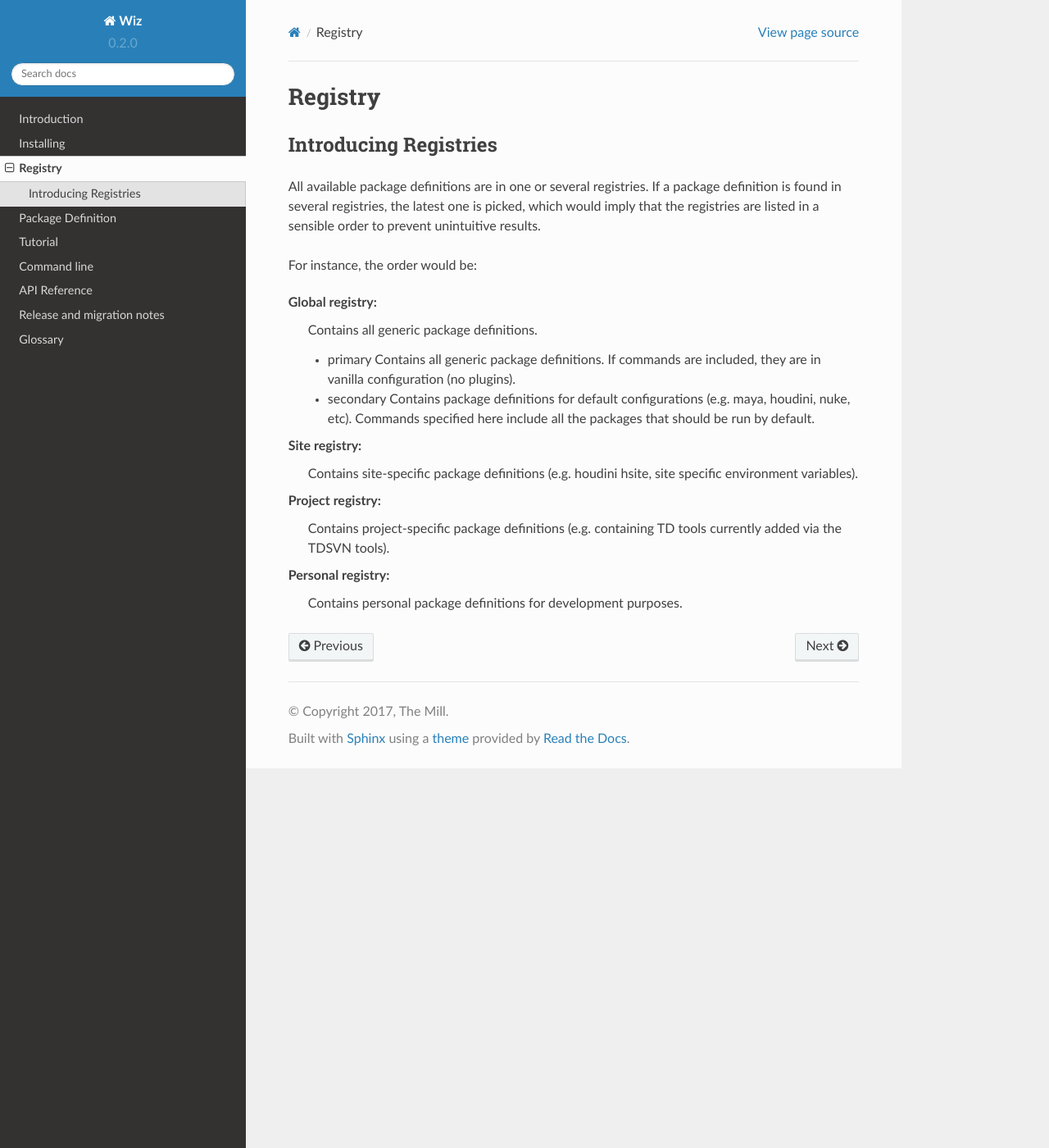
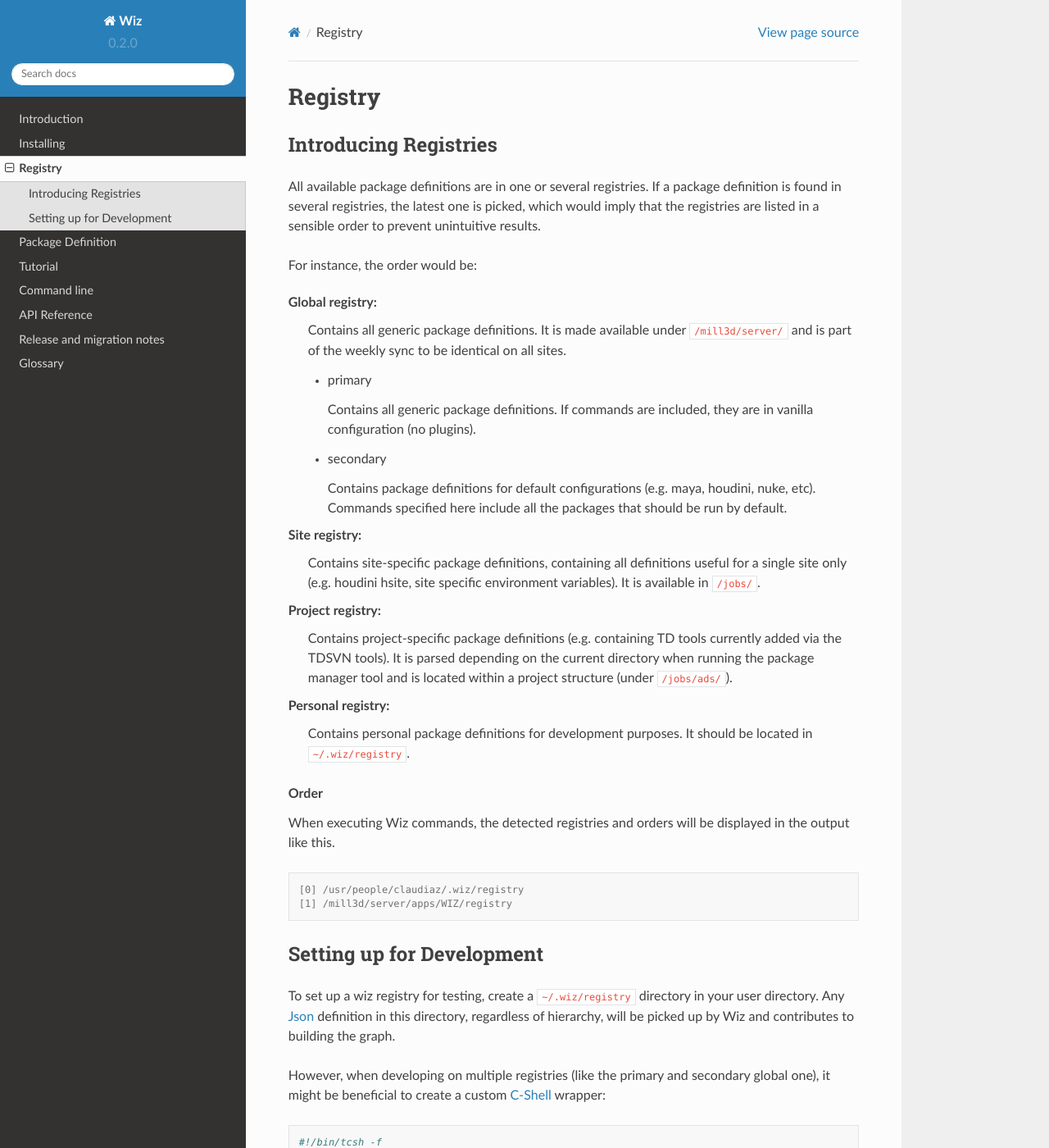
Before and after one commit to themill/wiz, a Sphinx documentation site: the page built from doc/registry.rst, in a window 1280 px wide and 1400 px high. Shown: the whole window at 82% size. Built offline with Sphinx 7.4.7 and the Read the Docs theme 2.0.0, drawn with Linux system fonts in a browser that asks for light colours; some of the changed text lies outside the part shown.

Commit message:
Specify paths for the registries.

```diff
--- a/doc/registry.rst
+++ b/doc/registry.rst
@@ -1,7 +1,9 @@
-.. _tutorial/registry:
+.. _registry:
 
 Registry
 ========
+
+.. _registry/introduction:
 
 Introducing Registries
 ----------------------
@@ -14,24 +16,60 @@
 For instance, the order would be:
 
 Global registry:
-  Contains all generic package definitions.
+  Contains all generic package definitions. It is made available under
+  :file:`/mill3d/server/` and is part of the weekly sync to be identical on all
+  sites.
 
   * primary
+
     Contains all generic package definitions. If commands are included, they
     are in vanilla configuration (no plugins).
 
   * secondary
+
     Contains package definitions for default configurations (e.g. maya,
     houdini, nuke, etc). Commands specified here include all the packages
     that should be run by default.
 
 Site registry:
-  Contains site-specific package definitions (e.g. houdini hsite, site specific
-  environment variables).
+  Contains site-specific package definitions, containing all definitions useful
+  for a single site only (e.g. houdini hsite, site specific environment
+  variables). It is available in :file:`/jobs/`.
 
 Project registry:
   Contains project-specific package definitions (e.g. containing TD tools
-  currently added via the TDSVN tools).
+  currently added via the TDSVN tools). It is parsed depending on the current
+  directory when running the package manager tool and is located within a
+  project structure (under :file:`/jobs/ads/`).
 
 Personal registry:
-  Contains personal package definitions for development purposes.
+  Contains personal package definitions for development purposes. It should
+  be located in :file:`~/.wiz/registry`.
+
+.. rubric:: Order
+
+When executing Wiz commands, the detected registries and orders will be
+displayed in the output like this.
+
+.. code-block:: console
+
+    [0] /usr/people/claudiaz/.wiz/registry
+    [1] /mill3d/server/apps/WIZ/registry
+
+.. _registry/setup:
+
+Setting up for Development
+--------------------------
+
+To set up a wiz registry for testing, create a :file:`~/.wiz/registry` directory
+in your user directory.
+Any :term:`Json` definition in this directory, regardless of hierarchy, will
+be picked up by Wiz and contributes to building the graph.
+
+However, when developing on multiple registries (like the primary and secondary
+global one), it might be beneficial to create a custom :term:`C-Shell` wrapper:
+
+.. code-block:: csh
+
+    #!/bin/tcsh -f
+    wiz -dsp ~/primary-registry ~/secondary-registry $argv
```
